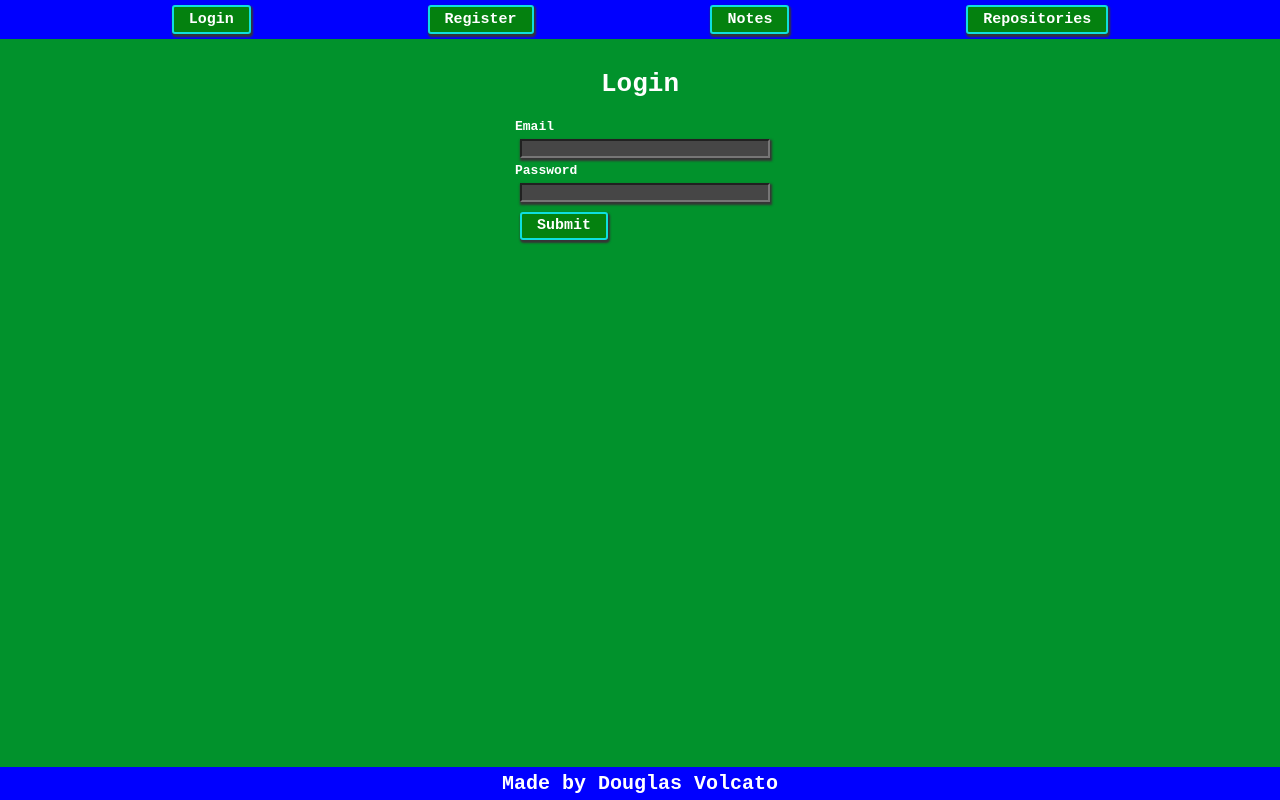
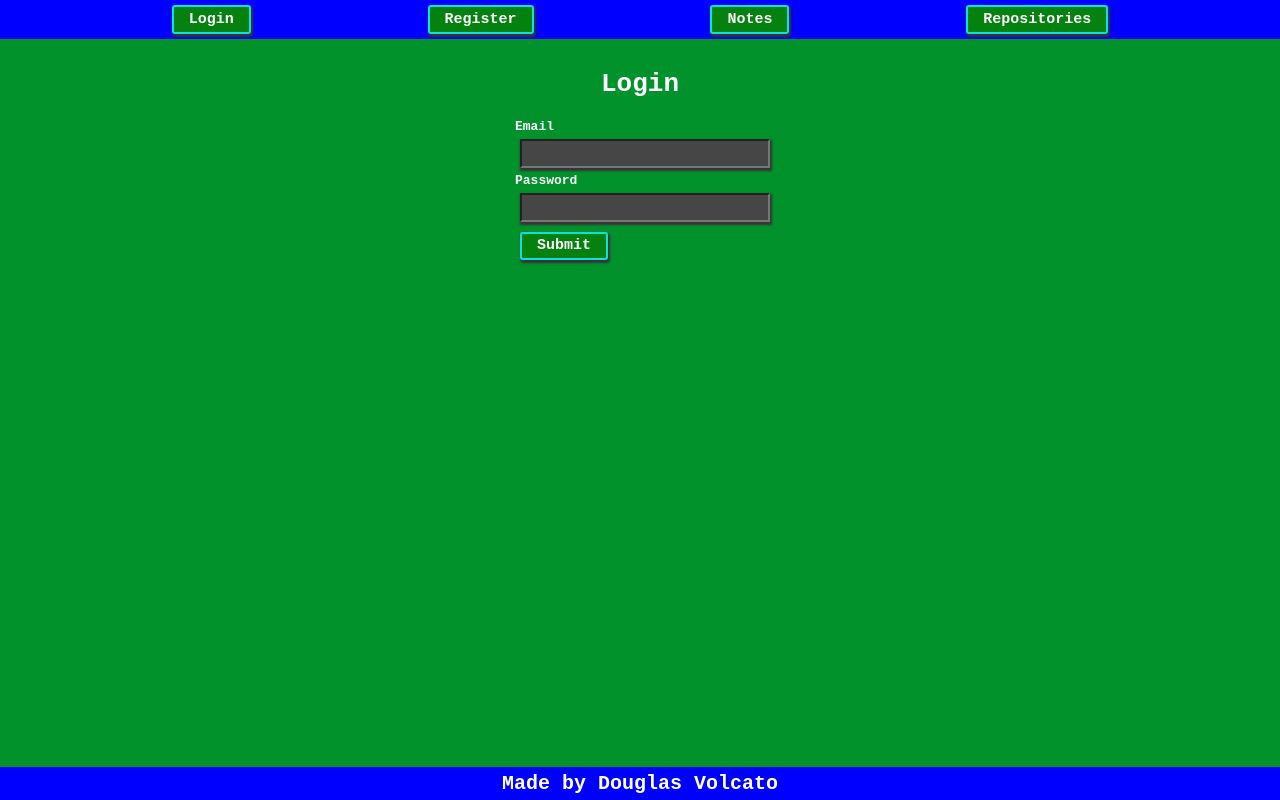
Before and after one commit to DouglasVolcato/github-repository-management-frontend-v3.0, a React (Vite) app: page / in a window 1280 px wide. Built offline with nearby package versions, Linux system fonts and the light colour scheme.

Commit message:
feat: add input padding style

```diff
--- a/src/components/Form.tsx
+++ b/src/components/Form.tsx
@@ -33,6 +33,7 @@ export function Form({
     maxWidth: "80vw",
     margin: "5px",
     boxShadow: "1px 2px 2px 1px #353535",
+    padding: "5px",
   };
   const labelStyles = {
     color: "white",
```
